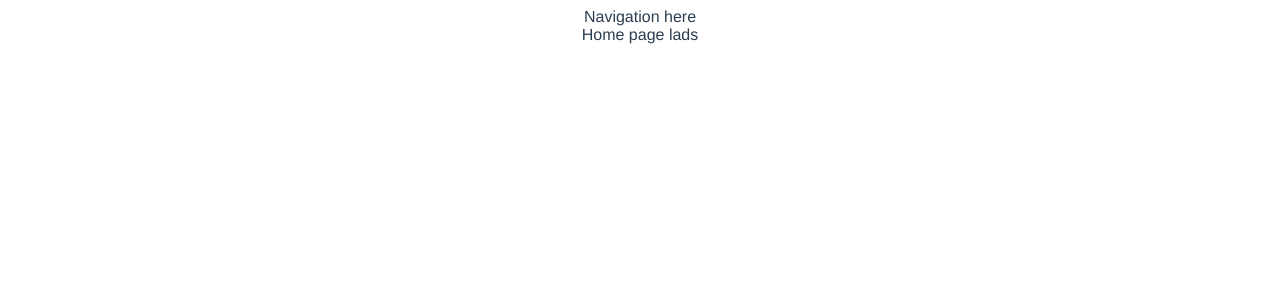
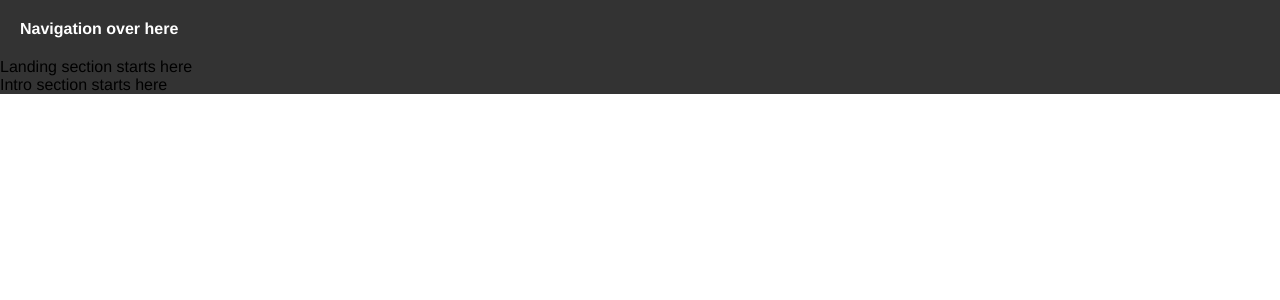
Before and after one commit to AsenCME/BPG_Website, a Vue app: page / in a window 1280 px wide. Shown: the top 300 px of the page. Built offline with nearby package versions, Linux system fonts and the light colour scheme.

Commit message:
website setup

```diff
--- a/src/App.vue
+++ b/src/App.vue
@@ -1,16 +1,17 @@
 <template>
   <div id="app">
-    <div id="nav">Navigation here</div>
+    <Navigation />
     <router-view />
   </div>
 </template>
 
+<script>
+import Navigation from "./components/common/Navigation";
+export default {
+  components: { Navigation }
+};
+</script>
+
 <style lang="scss">
-#app {
-  font-family: "Avenir", Helvetica, Arial, sans-serif;
-  -webkit-font-smoothing: antialiased;
-  -moz-osx-font-smoothing: grayscale;
-  text-align: center;
-  color: #2c3e50;
-}
+@import "./styles/app.scss";
 </style>
--- /dev/null
+++ b/src/components/common/Navigation.vue
@@ -0,0 +1,11 @@
+<template>
+  <div class="wrapper">Navigation over here</div>
+</template>
+
+<script>
+export default {};
+</script>
+
+<style lang="scss" scoped>
+@import "../../styles/navigation.scss";
+</style>
--- /dev/null
+++ b/src/components/home-components/Intro.vue
@@ -0,0 +1,7 @@
+<template>
+  <div>Intro section starts here</div>
+</template>
+
+<style lang="scss" scoped>
+@import "../../styles/intro.scss";
+</style>
--- /dev/null
+++ b/src/components/home-components/Landing.vue
@@ -0,0 +1,7 @@
+<template>
+  <div>Landing section starts here</div>
+</template>
+
+<style lang="scss" scoped>
+@import "../../styles/landing.scss";
+</style>
--- /dev/null
+++ b/src/styles/app.scss
@@ -0,0 +1,9 @@
+body {
+    margin: 0px;
+}
+#app {
+    font-family: "Avenir", Helvetica, Arial, sans-serif;
+    -webkit-font-smoothing: antialiased;
+    -moz-osx-font-smoothing: grayscale;
+    background-color: #333;
+}
--- /dev/null
+++ b/src/styles/navigation.scss
@@ -0,0 +1,5 @@
+.wrapper {
+    color: white;
+    font-weight: 700;
+    padding: 20px;
+}
--- a/src/views/Home.vue
+++ b/src/views/Home.vue
@@ -1,3 +1,14 @@
 <template>
-  <div class="home">Home page lads</div>
+  <div class="home">
+    <Landing />
+    <Intro />
+  </div>
 </template>
+
+<script>
+import Landing from "../components/home-components/Landing";
+import Intro from "../components/home-components/Intro";
+export default {
+  components: { Landing, Intro }
+};
+</script>
```
Also changed, not shown: src/styles/intro.scss (added), src/styles/landing.scss (added).
